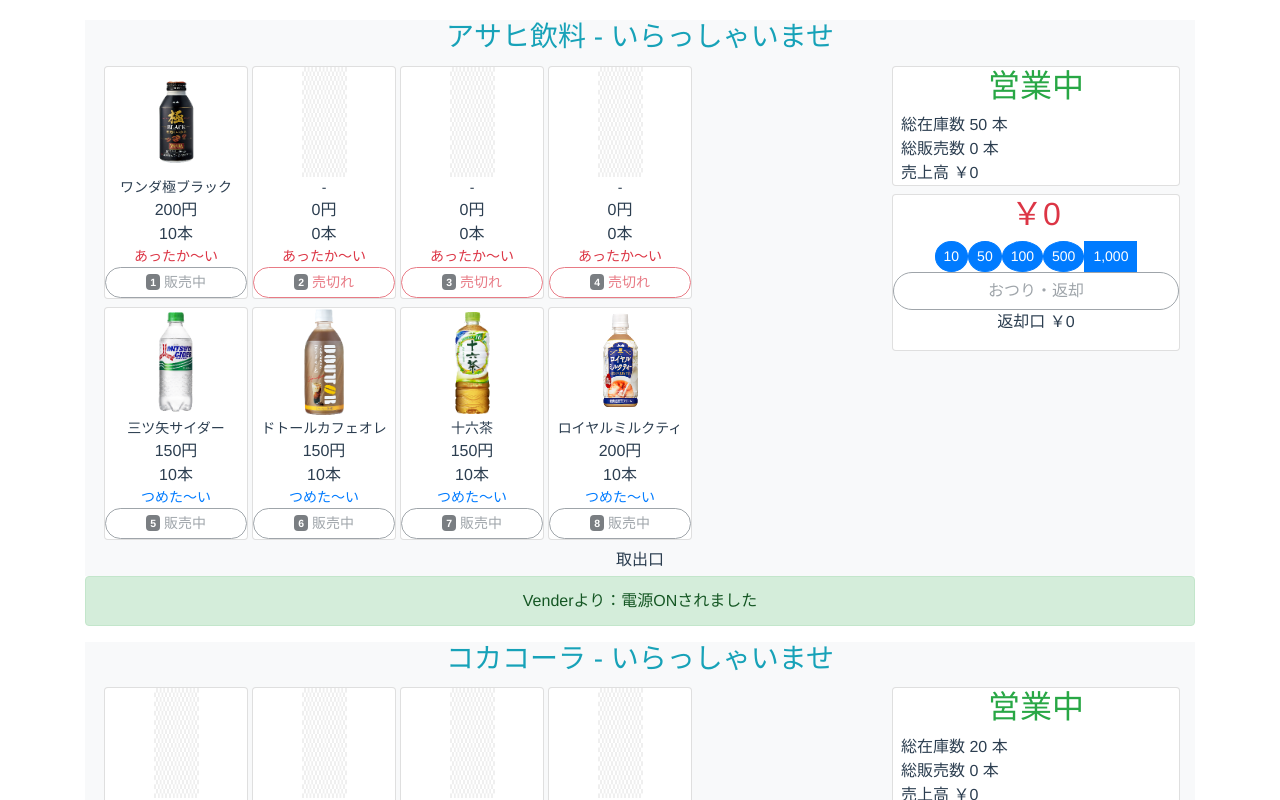
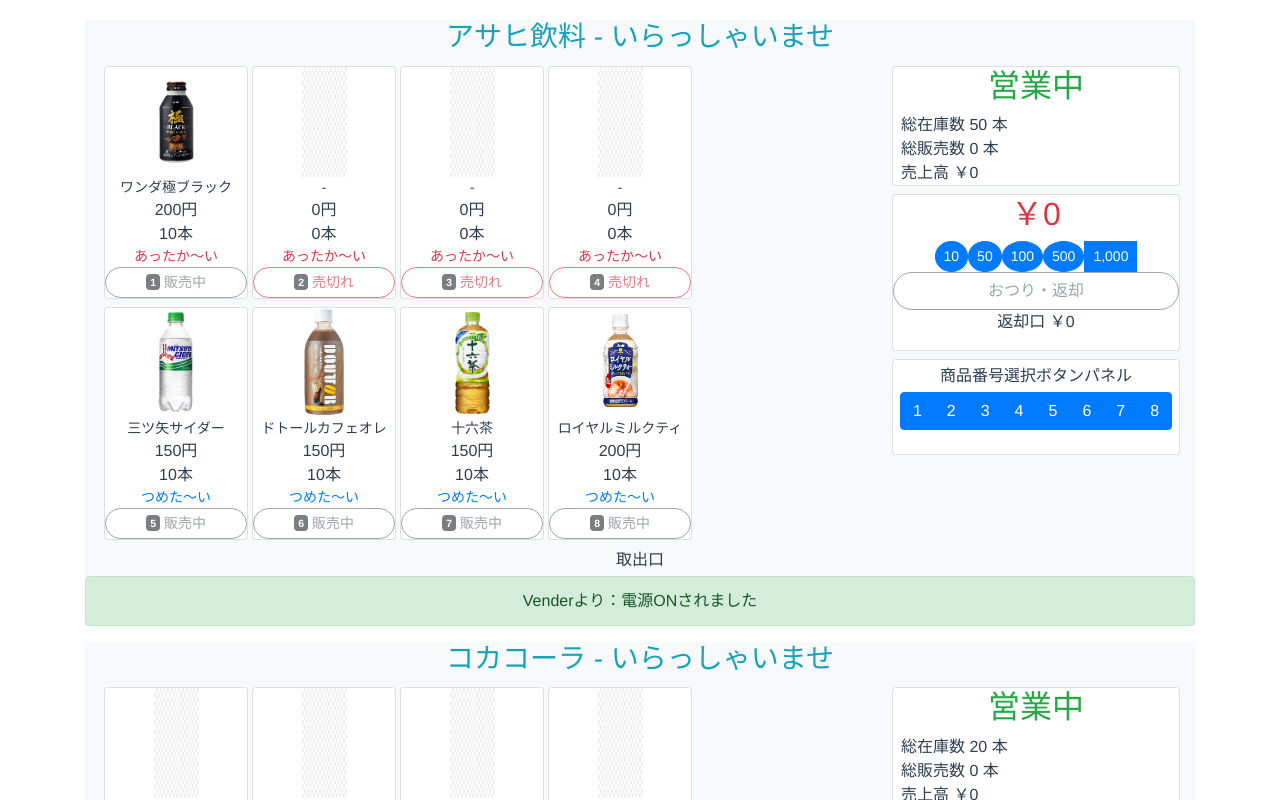
Before and after one commit to yuji-dev/swa-vue-vender-sample, a Vue app: page / in a window 1280 px wide. Both pictures are taken after a click on the button "今日の補充をする". Shown: the top 800 px of the page. Built offline with nearby package versions, Linux system fonts and the light colour scheme.

Commit message:
comment: add productselectnumberpanel

```diff
--- /dev/null
+++ b/src/components/ProductSelectNumberPanel.vue
@@ -0,0 +1,70 @@
+<template>
+  <div class="productselectnumberpanel">
+    <!-- ProductSelectNumberPanel 商品番号選択ボタンパネルの生成-->
+    <p class="mt-1 mb-1">商品番号選択ボタンパネル</p>
+    <!-- ProductSelectNumberPanel 商品番号選択ボタンの生成-->
+    <div v-if="isActive">
+        <div class="btn-group" role="group" aria-label="NumberPanel">
+            <button type="button" class="btn btn-primary" v-on:click="pushNumberButton(1)">1</button>
+            <button type="button" class="btn btn-primary" v-on:click="pushNumberButton(2)">2</button>
+            <button type="button" class="btn btn-primary" v-on:click="pushNumberButton(3)">3</button>
+            <button type="button" class="btn btn-primary" v-on:click="pushNumberButton(4)">4</button>
+            <button type="button" class="btn btn-primary" v-on:click="pushNumberButton(5)">5</button>
+            <button type="button" class="btn btn-primary" v-on:click="pushNumberButton(6)">6</button>
+            <button type="button" class="btn btn-primary" v-on:click="pushNumberButton(7)">7</button>
+            <button type="button" class="btn btn-primary" v-on:click="pushNumberButton(8)">8</button>
+        </div>
+    </div>
+    <div v-else>
+        <div class="btn-group" role="group" aria-label="NumberPanel">
+            <button type="button" class="btn btn-secondary" disabled>1</button>
+            <button type="button" class="btn btn-secondary" disabled>2</button>
+            <button type="button" class="btn btn-secondary" disabled>3</button>
+            <button type="button" class="btn btn-secondary" disabled>4</button>
+            <button type="button" class="btn btn-secondary" disabled>5</button>
+            <button type="button" class="btn btn-secondary" disabled>6</button>
+            <button type="button" class="btn btn-secondary" disabled>7</button>
+            <button type="button" class="btn btn-secondary" disabled>8</button>
+        </div>
+    </div>
+  </div>
+</template>
+
+<script>
+export default {
+  name: "ProductSelectNumberPanel",
+  props: {},
+  created: function() {
+    this.isActive = false;
+  },
+  data: () => {
+    return {
+      isActive: {
+        type: Boolean,
+        default: false
+      }
+    };
+  },
+  methods: {
+    //内部：商品番号選択ボタン押下時処理
+    pushNumberButton: function(number) {
+      //商品番号選択ボタン押下を上位コンポーネントに通知
+      this.$emit("pushNumberButton", number);
+    },
+    //上位コンポーネントより：現金支払機の電源ON指示
+    switchOn: function() {
+      //現金支払機の電源ON
+      this.isActive = true;
+    },
+    //上位コンポーネントより：現金支払機の電源OFF指示
+    switchOff: function() {
+      //現金支払機の電源OFF
+      this.isActive = false;
+    },
+  }
+};
+</script>
+
+<!-- Add "scoped" attribute to limit CSS to this component only -->
+<style scoped>
+</style>
--- a/src/components/ProductShowCase.vue
+++ b/src/components/ProductShowCase.vue
@@ -128,16 +128,18 @@
     };
   },
   methods: {
-    //内部：購入処理
+    //内部・外部：購入処理
     buyProduct: function() {
-      //在庫を減算
-      this.removeStock(1);
-      //購入イベントを上位コンポーネントに通知
-      this.$emit("checkout", this.product);
+      if(this.product.currentStock != 0 && this.product.price <= this.chargeTotal) {
+        //在庫を減算
+        this.removeStock(1);
+        //購入イベントを上位コンポーネントに通知
+        this.$emit("checkout", this.product);
+      }
     },
     //内部：在庫を減算
     removeStock: function(stock) {
-      if (this.product.currentStock != 0) this.product.currentStock -= stock;
+      this.product.currentStock -= stock;
     },
     //上位コンポーネントより：商品の補充指示
     supplyProduct: function(product) {
--- a/src/components/Vender.vue
+++ b/src/components/Vender.vue
@@ -44,6 +44,13 @@
               ref="refPaymentCash"
             />
           </div>
+          <div class="card mt-1 mb-1 ml-1 float-right" style="width: 18rem;height: 6rem">
+            <!-- ProductSelectNumberPanel 商品番号選択ボタンパネルの生成-->
+            <ProductSelectNumberPanel
+              @pushNumberButton="onPushNumberButton"
+              ref="refProductSelectNumberPanel"
+            />
+          </div>
         </div>
       </div>
       <div class="row">
@@ -54,10 +61,10 @@
       </div>
     </div>
 
+    <!-- 未実装：テンキーパネルによる購入-->
     <!-- 未実装：メンテナンスパネル-->
     <!-- 未実装：当たり！ルーレット-->
     <!-- 未実装：ICカード決裁向けの支払機-->
-    <!-- 未実装：テンキーパネルによる購入-->
     <!-- 未実装：災害時の無償提供-->
 
     <!-- デバッグメッセージ -->
@@ -69,6 +76,7 @@
 import ProductShowCase from "./ProductShowCase.vue";
 import PaymentCash from "./PaymentCash.vue";
 import Outlet from "./Outlet.vue";
+import ProductSelectNumberPanel from "./ProductSelectNumberPanel.vue";
 
 export default {
   name: "Vender",
@@ -78,7 +86,8 @@
   components: {
     ProductShowCase,
     PaymentCash,
-    Outlet
+    Outlet,
+    ProductSelectNumberPanel
   },
   created: function() {
     this.message = null;
@@ -193,6 +202,9 @@
       //現金支払機のスイッチをオンにする
       this.$refs.refPaymentCash.switchOn();
 
+      //商品番号選択ボタンパネルのスイッチをオンにする
+      this.$refs.refProductSelectNumberPanel.switchOn();
+
       //自動販売機のスイッチをオンにする
       this.isActive = true;
 
@@ -202,6 +214,9 @@
     switchOff: function() {
       //現金支払機のスイッチをオフにする
       this.$refs.refPaymentCash.switchOff();
+
+      //商品番号選択ボタンパネルのスイッチをオンにする
+      this.$refs.refProductSelectNumberPanel.switchOff();
 
       //自動販売機のスイッチをオフにする
       this.isActive = false;
@@ -249,7 +264,17 @@
       this.$refs.refProductShowCase.forEach(function(obj) {
         obj.updateTotal(total);
       });
-    }
+    },
+    //イベントハンドラ：ProductSelectNumberPanel 商品番号選択ボタン
+    onPushNumberButton: function(number) {
+      this.message = "ProductSelectNumberPanelより：商品番号選択ボタンが押されました =>" + number;
+      //該当する商品棚に購入
+      this.$refs.refProductShowCase.forEach(function(obj) {
+        if(obj.showcaseSetting.id == number){
+          obj.buyProduct();
+        }
+      });
+    },
   }
 };
 </script>
```
